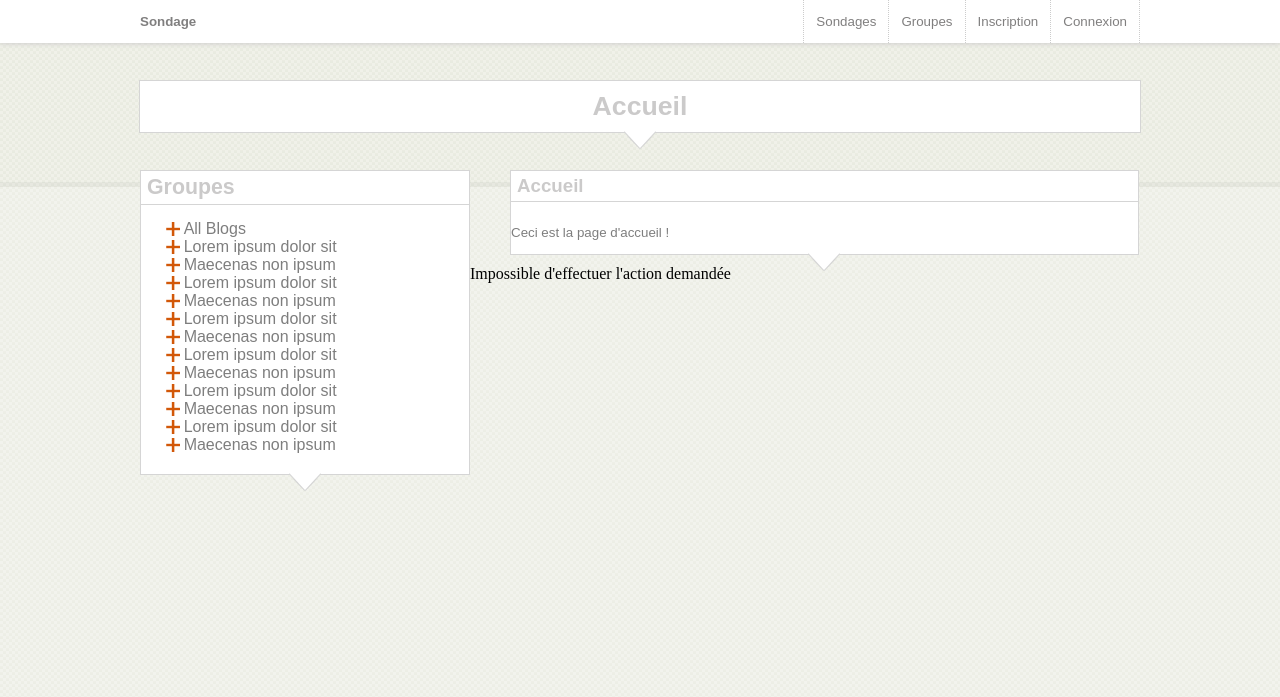
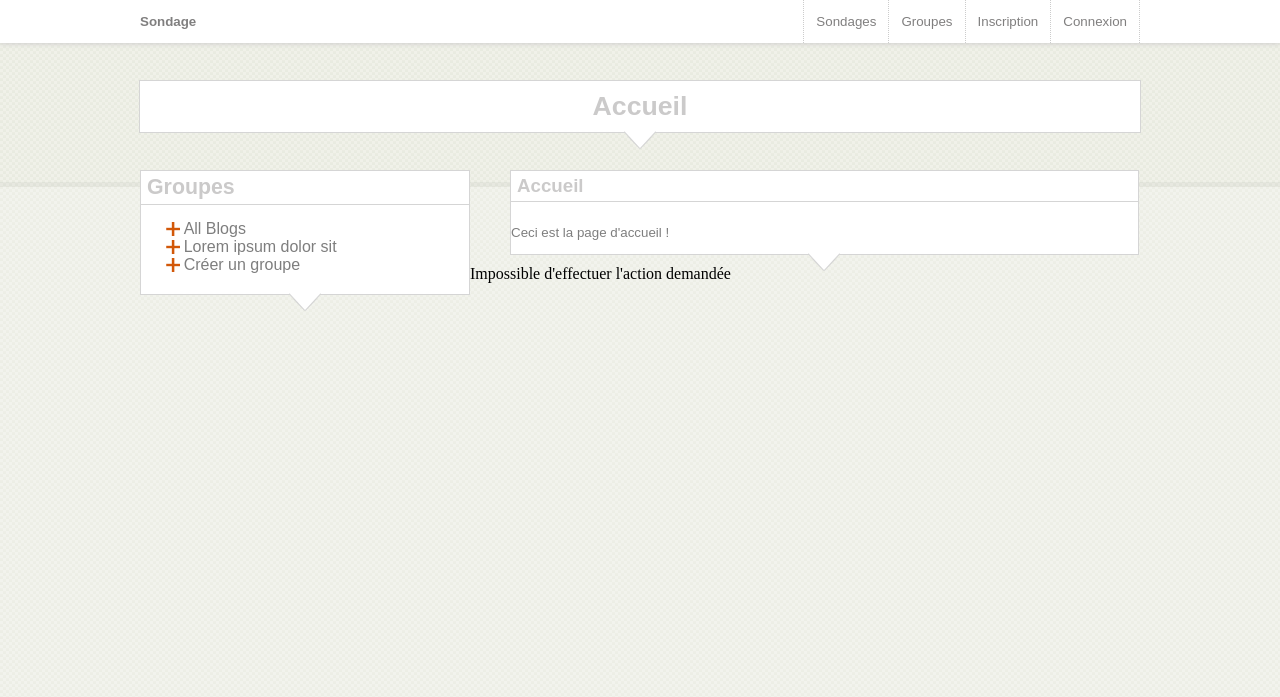
Before and after one commit to Theo0/sondage-L3, a PHP site: page /sondage-L3/index.php?action=groupe in a window 1280 px wide. Shown: the top 697 px of the page. Run offline with PHP 8.4, Linux system fonts and the light colour scheme; some libraries are stand-ins or nearby versions; some web fonts are replaced.

Commit message:
Ajout du popup pour ajouter un groupe

```diff
--- a/controllers/ControllerUser.php
+++ b/controllers/ControllerUser.php
@@ -3,7 +3,6 @@
 require_once "Controller.php";
 require_once ROOT . "/models/User.php";
 require_once ROOT . "/models/Mail.php";
-require_once ROOT . "/controllers/ControllerAccueil.php";
 
 class ControllerUser extends Controller{
 
--- a/models/Groupe.php
+++ b/models/Groupe.php
@@ -124,7 +124,7 @@ class Groupe extends BD {
 	/* Modifie un groupe en base
 	   @return: vrai si le groupe a été modifié, faux sinon
 	*/
-	public function updateGroupe() {
+	public function update() {
 		$sql = 'UPDATE groupe SET
 			nom = ?,
 			administrateur_id = ?,
@@ -139,7 +139,7 @@ class Groupe extends BD {
 	/* Supprimer un groupe en base
 	   @return: vrai si le groupe a été supprimé, faux sinon
 	*/
-	public function updateGroupe() {
+	public function remove() {
 		$sql = 'DELETE FROM groupe
 			WHERE id = ?';
 
--- /dev/null
+++ b/public/js/groupe.js
@@ -0,0 +1,26 @@
+
+function afficherDialogueCreationGroupe() {
+
+    //Si le div du dialogue existe on l'affiche
+    if ($("#dialogCreationGroupe").length>0) {
+        //Affichage du dialogue
+        $(function() {
+            $( "#dialogCreationGroupe" ).dialog({
+                closeOnEscape: false,
+                draggable: false,
+                height: 450,
+                width: 450,
+                modal: true
+            });
+            $(".ui-dialog-titlebar-close").hide(); //On cache le bouton pour fermer la fenêtre
+        });
+    }
+    //Bouton de fermeture de dialog
+    $('#boutonAnnulerGroupe').click(function () {
+        $( "#dialogCreationGroupe" ).dialog("close");
+    });
+
+
+
+
+}
--- a/views/gabarit.php
+++ b/views/gabarit.php
@@ -3,10 +3,13 @@
 <head>
 	<meta charset="UTF-8" />
 	<link rel="stylesheet" href="<?= ABSOLUTE_ROOT . '/public/css/responsive/main.css'; ?>" />
-	<script src="http://code.jquery.com/jquery-1.9.0rc1.js"></script>
-	<script src="http://code.jquery.com/jquery-migrate-1.0.0rc1.js"></script>
+	<link rel="stylesheet" href="<?= ABSOLUTE_ROOT . '/public/css/jquery-ui.css'; ?>" />
+	<script src="<?= ABSOLUTE_ROOT . '/public/js/jquery-1.9.0rc1.js' ?>"></script>
+	<script src="<?= ABSOLUTE_ROOT . '/public/js/jquery-migrate-1.0.0rc1.js' ?>"></script>
+	<script src="<?= ABSOLUTE_ROOT . '/public/js/jquery-ui.js' ?>"></script>
 	<script src="<?= ABSOLUTE_ROOT . '/public/js/CryptoJS.js'; ?>"> </script>
 	<script src="<?= ABSOLUTE_ROOT . '/public/js/user.js'; ?>"> </script>
+	<script src="<?= ABSOLUTE_ROOT . '/public/js/groupe.js'; ?>"> </script>
 	<title><?= NOM_SITE . ' - ' .$titre ?></title>
 </head>
 <body>
@@ -85,19 +88,9 @@
                 	<div class="blogcategories">
 
                     	<ul>
-                        	<li><a href="#" title="All Blogs">All Blogs</a></li>
+			    <li><a href="#" title="All Blogs">All Blogs</a></li>
                             <li><a href="#" title="All Blogs">Lorem ipsum dolor sit</a></li>
-                            <li><a href="#" title="All Blogs">Maecenas non ipsum </a></li>
-                            <li><a href="#" title="All Blogs">Lorem ipsum dolor sit</a></li>
-                            <li><a href="#" title="All Blogs">Maecenas non ipsum </a></li>
-                            <li><a href="#" title="All Blogs">Lorem ipsum dolor sit</a></li>
-                            <li><a href="#" title="All Blogs">Maecenas non ipsum </a></li>
-                            <li><a href="#" title="All Blogs">Lorem ipsum dolor sit</a></li>
-                            <li><a href="#" title="All Blogs">Maecenas non ipsum </a></li>
-                            <li><a href="#" title="All Blogs">Lorem ipsum dolor sit</a></li>
-                            <li><a href="#" title="All Blogs">Maecenas non ipsum </a></li>
-                            <li><a href="#" title="All Blogs">Lorem ipsum dolor sit</a></li>
-                            <li><a href="#" title="All Blogs">Maecenas non ipsum </a></li>
+			    <li><a href="#" title="Créer un groupe..." id="lienCreerGroupe" onclick="afficherDialogueCreationGroupe()">Créer un groupe</a></li>
                         </ul>
 
                     </div>
@@ -130,5 +123,58 @@
 			</div>
 		</footer>
 	</section> <!-- #global -->
+
+
+	<div id="dialogCreationGroupe" title="Créer un groupe">
+		<form action="<?= ABSOLUTE_ROOT . '/index.php?controller=Groupe&action=creerGroupe' ?>" method="post" >
+			<table>
+				<tbody>
+					<tr>
+						<th><label for="nomGroupe">Nom du groupe</label></th>
+						<td><input type="text" name="nom" id="nomGroupe" /></td>
+					</tr>
+
+				</tbody>
+
+				<tbody>
+					<tr>
+						<th>Confidentialité</th>
+						<td>
+							<ul>
+								<li class="bottomSeparator">
+									<div class="visibiliteRadioInput">
+										<label for="visibiliteGroupePublic"> Public </label>
+										<input type="radio" name="visibilite" id="visibiliteGroupePublic" value="public" checked="checked"/>
+										<p>N'importe qui peut afficher le groupe et ses membres.N'importe qui peut le rejoindre sans validation de votre part</p>
+									</div>
+								</li>
+								<li class="bottomSeparator">
+									<div class="visibiliteRadioInput">
+										<label for="visibiliteGroupeFerme"> Fermé </label>
+										<input type="radio" name="visibilite" id="visibiliteGroupeFerme" value="privé_visible"/>
+										<p>N'importe qui peut afficher le groupe et ses membres. Seul vous pourrez accepter des membres</p>
+									</div>
+								</li>
+								<li>
+									<div class="visibiliteRadioInput">
+										<label for="visibiliteGroupeCache"> Secret </label>
+										<input type="radio" name="visibilite" id="visibiliteGroupeCache" value="privé_caché"/>
+										<p>Personne ne peut afficher le groupe et ses membres. Seul vous pourrez ajouter des membres</p>
+									</div>
+								</li>
+							</ul>
+
+						</td>
+					</tr>
+
+				</tbody>
+			</table>
+
+			<div class="dialogButtons">
+				<input type="button" name="creerGroupe" value="Créer" />
+				<input type="button" name="annulerGroupe" value="Annuler" id="boutonAnnulerGroupe" />
+			</div>
+		</form>
+	</div>
 </body>
 </html>
```
Also changed, not shown: controllers/ControllerGroupe.php (added, +34 -0 lines), public/css/responsive/web-style.css (+57 -0 lines).
